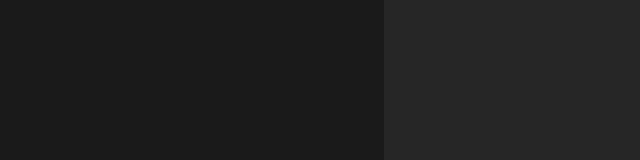
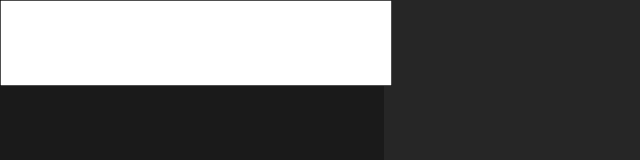
Before and after one commit to Vincent-Carette/vector-graph, a plain HTML site: page index.html in a window 1280 px wide. Shown: the whole page, without its empty margins (0-640 px from the left). Drawn offline with Linux system fonts and the light colour scheme.

Commit message:
eoijhroijh

```diff
--- a/index.html
+++ b/index.html
@@ -6,6 +6,8 @@
         <script src = "index.js"></script>
     </head>
     <body>
-        <div class="equations"></div>
+        <div class="equations">
+            <input type="text" class="equationTemplate">
+        </div>
     </body>
 </html>
--- a/style.css
+++ b/style.css
@@ -13,3 +13,8 @@ html, body {
     top: 0;
     background-color: #1a1a1a;
 }
+
+.equationTemplate {
+    width: 100%;
+    height: 10vh;
+}
```
